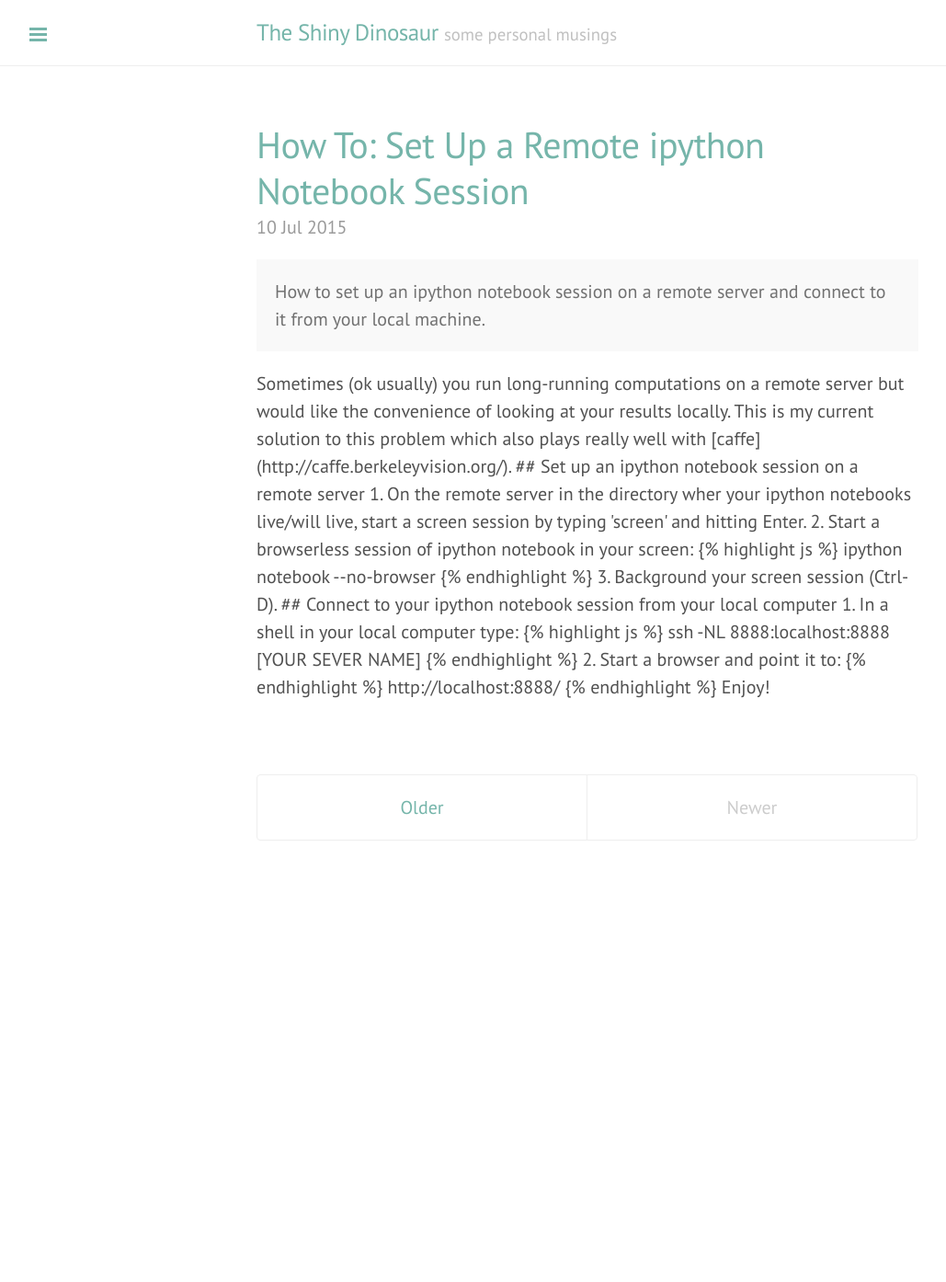
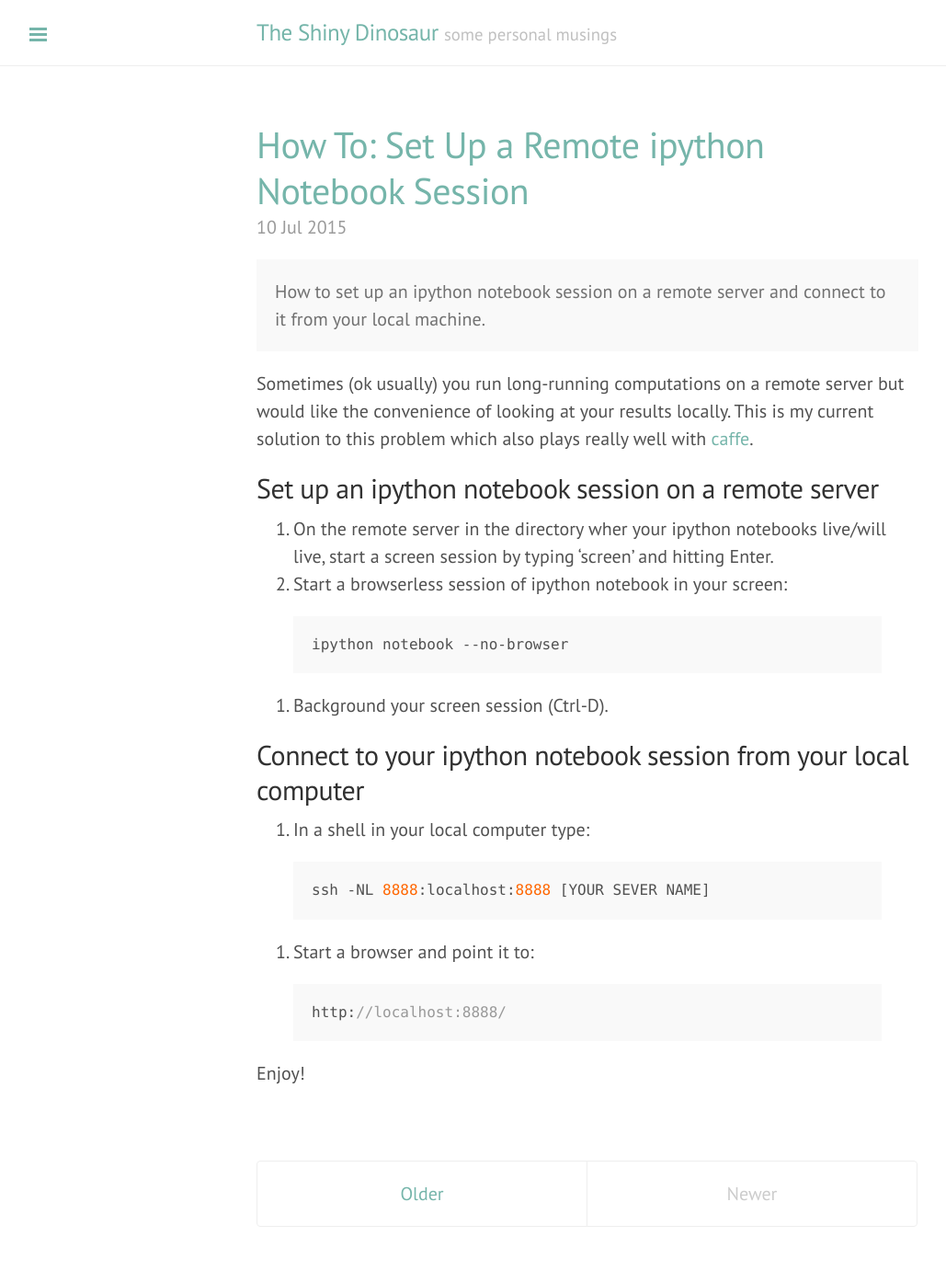
Before and after one commit to shinydinosaur/shinydinosaur.github.io, a Jekyll site: the page built from index.html, in a window 1280 px wide. Shown: the whole page at 92% size, without its empty margins (1-1030 px from the left). Built offline with Jekyll 4.4.1, drawn with Linux system fonts in a browser that asks for light colours; the list of posts is cut into pages by our own code; before the commit the page ends 974 px from its top, so only the background shows below that.

Commit message:
fix typo in liquid

```diff
--- a/_posts/2015-07-10-how-to-remote-ipython-notebook.md
+++ b/_posts/2015-07-10-how-to-remote-ipython-notebook.md
@@ -30,7 +30,7 @@ ipython notebook --no-browser
 ssh -NL 8888:localhost:8888 [YOUR SEVER NAME]
 {% endhighlight %}
 2. Start a browser and point it to:
-{% endhighlight %}
+{% highlight js %}
 http://localhost:8888/
 {% endhighlight %}
 
```
